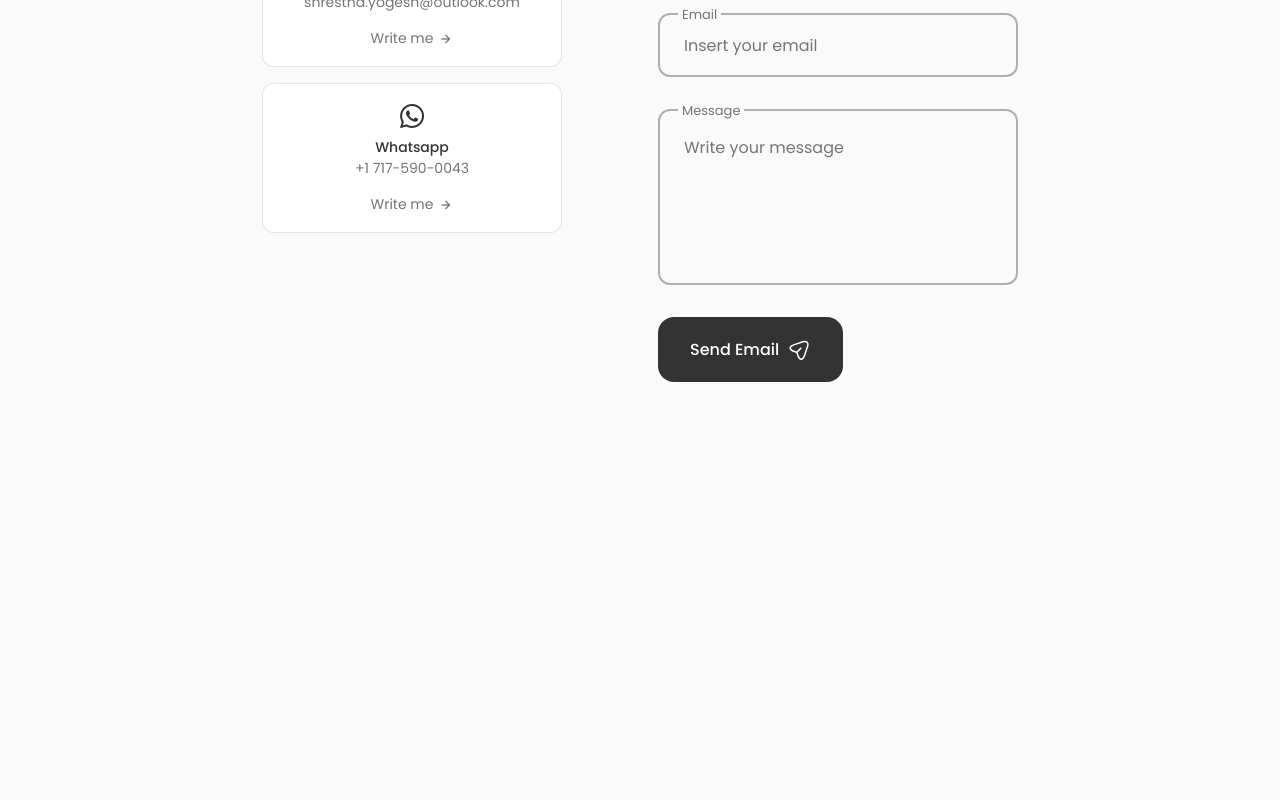
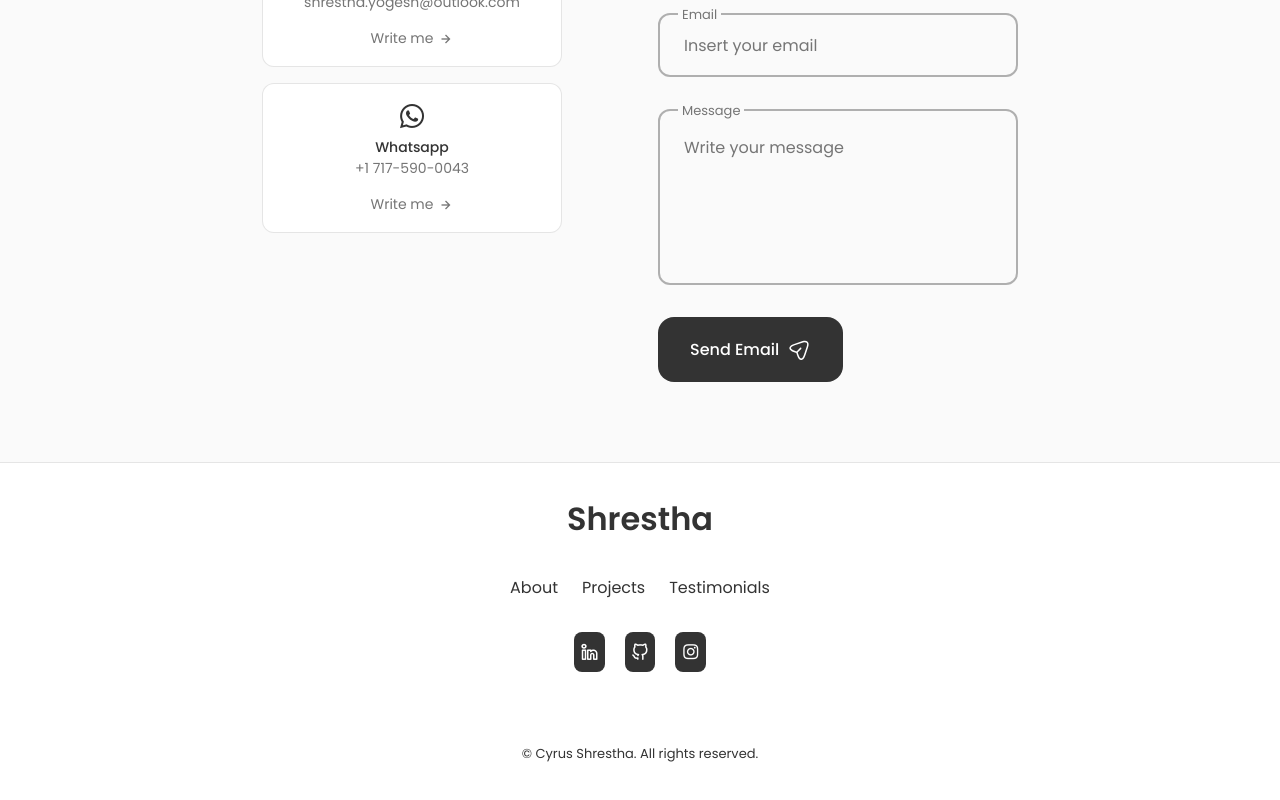
Before and after one commit to XNKRJUNG/portfolio, a React (Create React App) app: page / in a window 1280 px wide. Shown: the part 4854-5654 px from the top of the page. Before the commit the page ends 5316 px from the top, so only its background shows below. Built offline with nearby package versions, Linux system fonts and the light colour scheme; the HTML template or start-up script is replaced by a standard one.

Commit message:
Component: Footer

```diff
--- a/src/App.js
+++ b/src/App.js
@@ -7,6 +7,7 @@
 import Work from "./components/work/Work"
 import Testimonials from "./components/testimonials/Testimonials"
 import Contact from "./components/contact/Contact"
+import Footer from "./components/footer/Footer"
 
 function App() {
   return (
@@ -19,6 +20,7 @@
       <Work />
       <Testimonials />
       <Contact />
+      <Footer />
     </>
   )
 }
--- /dev/null
+++ b/src/components/footer/Footer.jsx
@@ -0,0 +1,49 @@
+import React from "react"
+import "./footer.css"
+
+const Footer = () => {
+  return (
+    <footer className="footer">
+      <div className="footer__container container">
+        <h1 className="footer__title">Shrestha</h1>
+        <ul className="footer__list">
+          <li>
+            <a href="#about" className="footer__link">
+              About
+            </a>
+          </li>
+
+          <li>
+            <a href="#portfolio" className="footer__link">
+              Projects
+            </a>
+          </li>
+
+          <li>
+            <a href="#testimonials" className="footer__link">
+              Testimonials
+            </a>
+          </li>
+        </ul>
+
+        <div className="footer__social">
+          <a href="https://www.linkedin.com/in/shrestha-yogesh/" className="footer__social-link" target="_blank">
+            <i className="uil uil-linkedin-alt"></i>
+          </a>
+
+          <a href="https://github.com/XNKRJUNG" className="footer__social-link" target="_blank">
+            <i className="uil uil-github-alt"></i>
+          </a>
+
+          <a href="https://www.instagram.com/xnkrjungg/" className="footer__social-link" target="_blank">
+            <i className="uil uil-instagram"></i>
+          </a>
+        </div>
+
+        <span className="footer__copy">&#169; Cyrus Shrestha. All rights reserved.</span>
+      </div>
+    </footer>
+  )
+}
+
+export default Footer
--- /dev/null
+++ b/src/components/footer/footer.css
@@ -0,0 +1,66 @@
+.footer {
+  background-color: var(--container-color);
+  border-top: 1px solid rgba(0, 0, 0, 0.1);
+}
+
+.footer__container {
+  padding: 2rem 0 6rem;
+}
+
+.footer__title,
+.footer__link {
+  color: var(--title-color);
+}
+
+.footer__title {
+  text-align: center;
+  margin-bottom: var(--mb-2);
+}
+
+.footer__link:hover {
+  color: var(--tile-color-dark);
+}
+
+.footer__list {
+  display: flex;
+  justify-content: center;
+  column-gap: 1.5rem;
+  margin-bottom: var(--mb-2);
+}
+
+.footer__social {
+  display: flex;
+  justify-content: center;
+  column-gap: 1.25rem;
+}
+
+.footer__social-link {
+  background-color: var(--title-color);
+  color: var(--container-color);
+  font-size: 1.125rem;
+  padding: 0.4rem;
+  border-radius: 0.5rem;
+  display: inline-flex;
+}
+
+.footer__social-link:hover {
+  background-color: var(--title-color-dark);
+}
+
+.footer__copy {
+  display: block;
+  margin-top: 4.5rem;
+  color: var(--title-color);
+  text-align: center;
+  font-size: var(--smaller-font-size);
+}
+
+/*=============== BREAKPOINTS ===============*/
+/* For large devices */
+@media screen and (max-width: 992px) {
+  .footer__social-link {
+    padding: 0.25rem;
+    border-radius: 0.25rem;
+    font-size: 1rem;
+  }
+}
```
